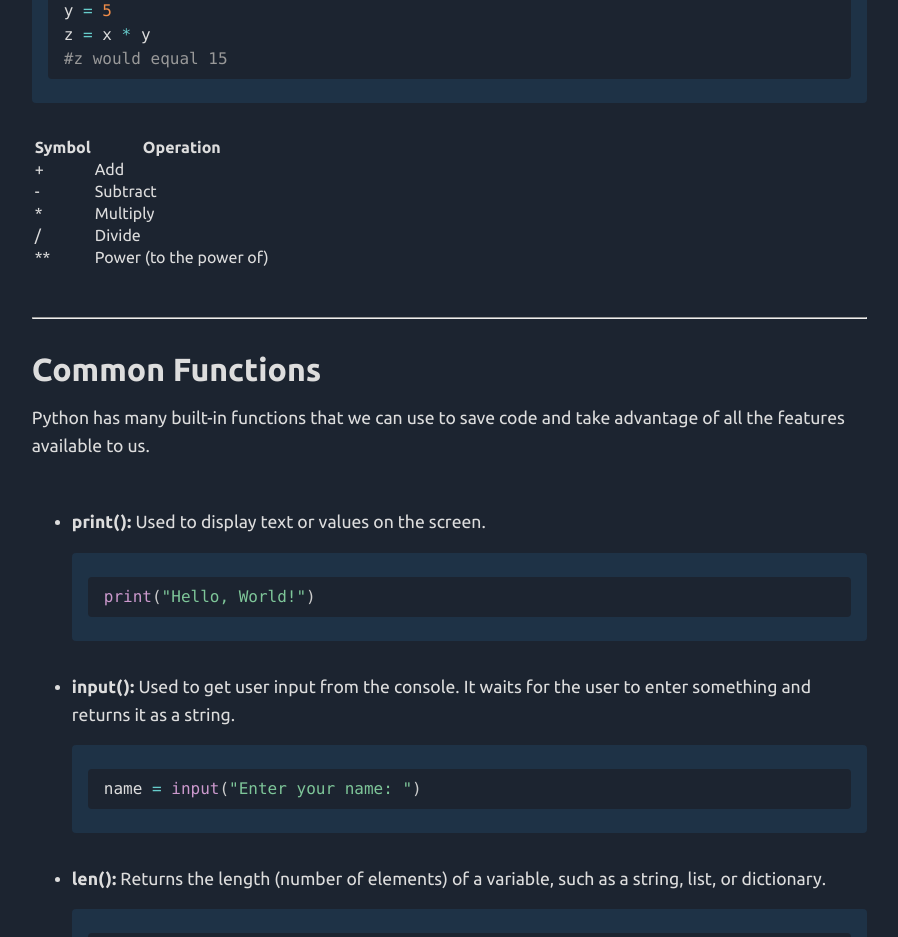
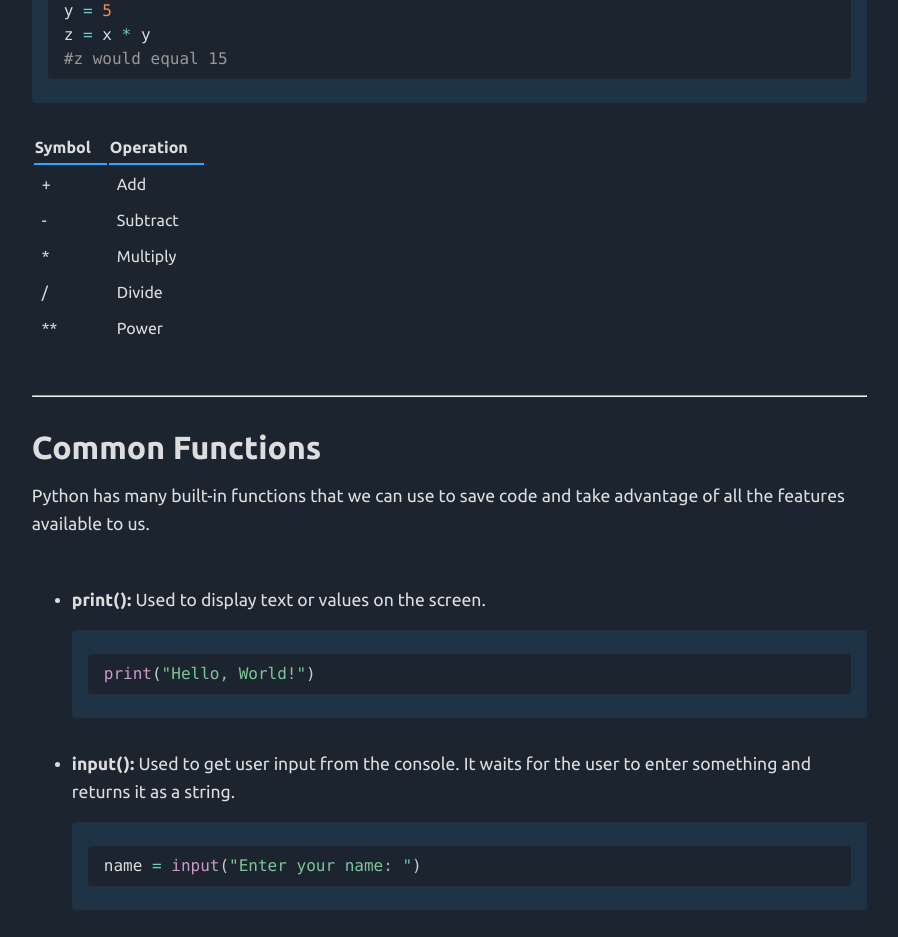
Before and after one commit to nataliadgalindo/python-wiki, a React (Vite) app: page /learn in a window 1280 px wide. Shown: the part 5840-6777 px from the top of the page, without its empty margins (349-1247 px from the left). Built offline with nearby package versions, Linux system fonts and the light colour scheme.

Commit message:
update table styles

```diff
--- a/src/components/Basics.jsx
+++ b/src/components/Basics.jsx
@@ -404,10 +404,7 @@ function Basics() {
               <OperationRow symbol={"-"} operation={"Subtract"} />
               <OperationRow symbol={"*"} operation={"Multiply"} />
               <OperationRow symbol={"/"} operation={"Divide"} />
-              <OperationRow
-                symbol={"**"}
-                operation={"Power (to the power of)"}
-              />
+              <OperationRow symbol={"**"} operation={"Power"} />
             </tbody>
           </table>
         </SubSection>
--- a/src/index.css
+++ b/src/index.css
@@ -289,6 +289,20 @@ p code {
   border-radius: 4px;
 }
 
+/* operation table */
+
+th {
+  padding-right: 1rem;
+  padding-bottom: 0.4rem;
+  text-align: left;
+  border-bottom: 2px solid var(--main-blue);
+}
+
+td {
+  padding: 0.5rem;
+  text-align: left;
+}
+
 /* page buttons */
 
 .page-btn-container {
```
